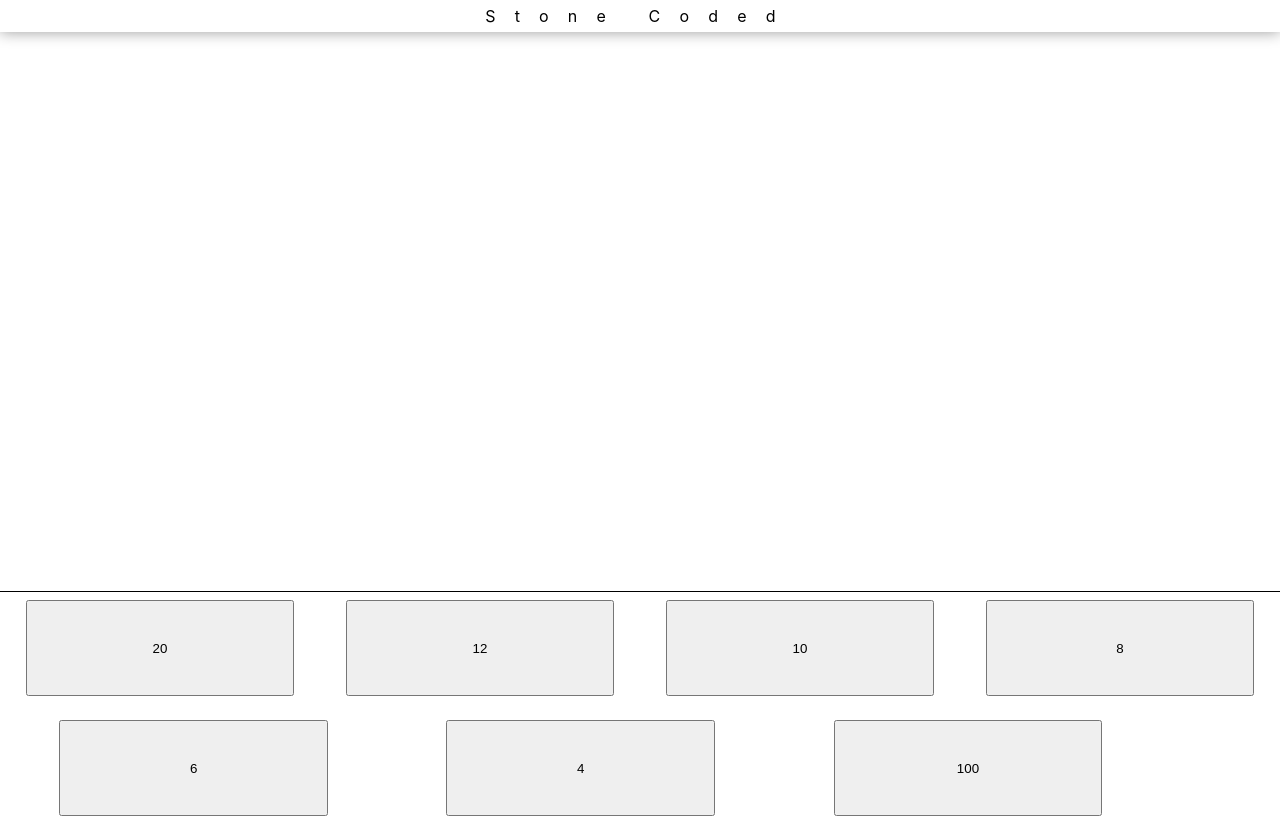
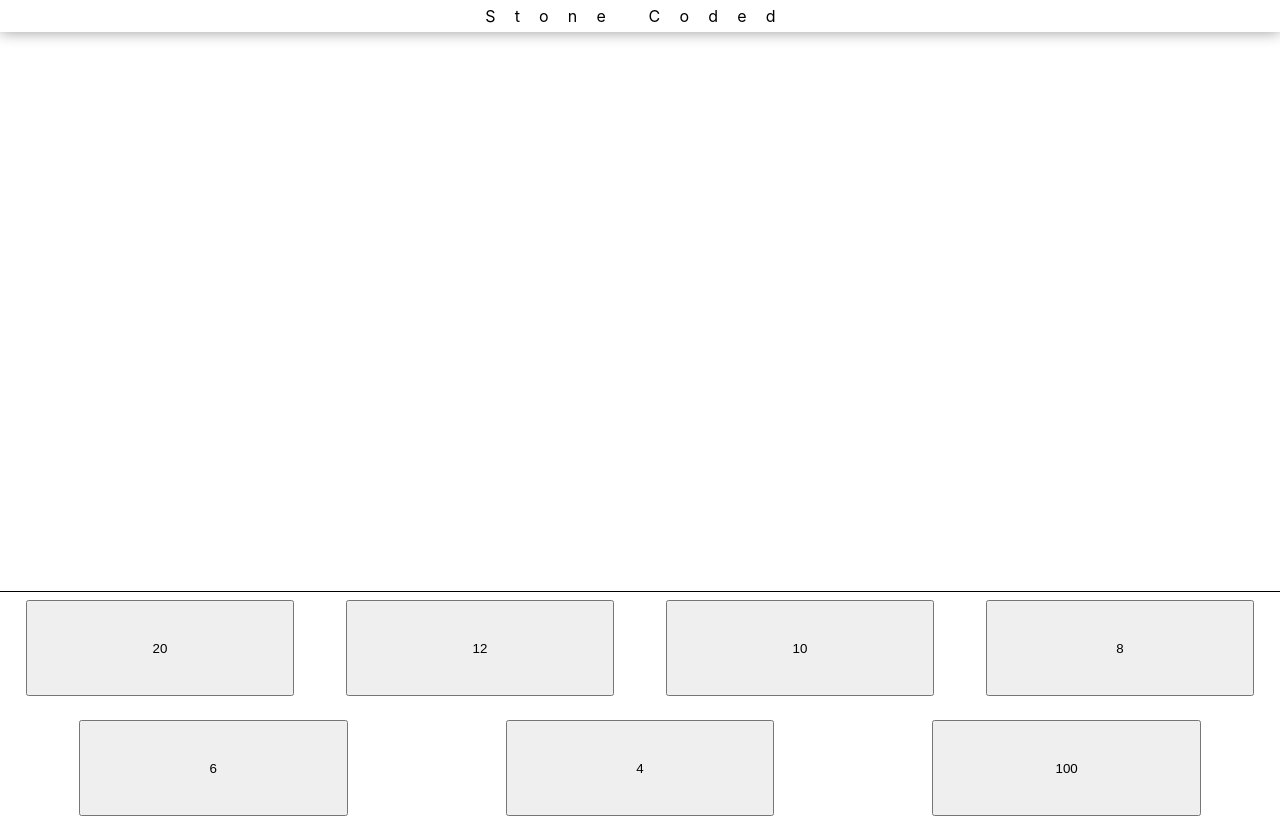
Before and after one commit to stevenrstone/stonecodests, a React app: page /pnp/dice in a window 1280 px wide. Built offline with nearby package versions, Linux system fonts and the light colour scheme; the HTML template or start-up script is replaced by a standard one.

Commit message:
Fixing the die type printout

```diff
--- a/src/components/dice/dice.css
+++ b/src/components/dice/dice.css
@@ -12,11 +12,10 @@
   height: 70%;
   justify-content: flex-end;
   overflow: hidden;
-  padding-top: 2.5rem;
 }
 
 .sc-dice__history {
-  height: 80%;
+  min-height: 80%;
   width: 100%;
 }
 
@@ -31,6 +30,7 @@
   border-top: 1px solid black;
   bottom: 0;
   display: flex;
+  flex-direction: row;
   flex-wrap: wrap;
   height: 30%;
   justify-content: space-around;
@@ -92,6 +92,12 @@
   margin: 1vh 0;
 }
 
+.sc-dice-option {
+  display: block;
+  flex-basis: 100%;
+  padding: 0.5rem;
+}
+
 .scroll-ref {
   background: transparent;
   /* display inline is one way to remove the bullet point */
--- a/src/routes/pnp/dice.tsx
+++ b/src/routes/pnp/dice.tsx
@@ -2,26 +2,36 @@ import React, { useEffect, useReducer } from "react";
 
 import "../../components/dice/dice.css";
 
+interface Option {
+  active: boolean;
+  displayName: string;
+}
+
 interface Options {
-  accumulate: boolean;
-  dropHighest: boolean;
-  dropLowest: boolean;
+  accumulate: Option;
+  dropHighest: Option;
+  dropLowest: Option;
+}
+
+interface Roll {
+  value: number;
+  dieType: number;
 }
 
 interface RollHistory {
   accumulate: boolean;
-  dieType: number;
   dropHighest: boolean;
   dropLowest: boolean;
-  rolls: number[];
+  rolls: Roll[];
 }
 
 interface DiceState {
   buttons: number[];
   currentDieType: number;
-  currentRolls: number[];
+  currentRolls: Roll[];
   history: RollHistory[];
   options: Options;
+  optionsView: boolean;
 }
 
 const defaultState: DiceState = {
@@ -30,31 +40,30 @@ const defaultState: DiceState = {
   currentRolls: [],
   history: [],
   options: {
-    accumulate: false,
-    dropHighest: false,
-    dropLowest: false
-  }
+    accumulate: { active: false, displayName: "Accumulate Rolls" },
+    dropHighest: { active: false, displayName: "Drop Highest Roll" },
+    dropLowest: { active: false, displayName: "Drop Lowest Roll" }
+  },
+  optionsView: false
 };
 
 const reducer = (state: DiceState, action: any) => {
-  console.log(state, action);
   switch (action.type) {
     case "roll":
       const { clickedDieType } = action;
       const { currentDieType, currentRolls, history, options } = state;
 
-      let roll: number;
-      let rolls: number[];
+      let roll: Roll;
+      let rolls: Roll[];
       let newHistory = history;
-      if (clickedDieType === currentDieType || options.accumulate) {
+      if (clickedDieType === currentDieType || options.accumulate.active) {
         rolls = currentRolls;
       } else {
         if (currentRolls.length > 0) {
           newHistory.push({
-            accumulate: options.accumulate,
-            dieType: currentDieType,
-            dropHighest: options.dropHighest,
-            dropLowest: options.dropLowest,
+            accumulate: options.accumulate.active,
+            dropHighest: options.dropHighest.active,
+            dropLowest: options.dropLowest.active,
             rolls: currentRolls
           });
         }
@@ -62,7 +71,10 @@ const reducer = (state: DiceState, action: any) => {
         rolls = [];
       }
 
-      roll = Math.floor(Math.random() * clickedDieType) + 1;
+      roll = {
+        dieType: clickedDieType,
+        value: Math.floor(Math.random() * clickedDieType) + 1
+      };
 
       rolls.push(roll);
 
@@ -71,6 +83,13 @@ const reducer = (state: DiceState, action: any) => {
         currentDieType: clickedDieType,
         currentRolls: rolls,
         history: newHistory
+      };
+      break;
+    case "option-change":
+      const { newOptions } = action;
+      return {
+        ...state,
+        options: newOptions
       };
       break;
     default:
@@ -83,7 +102,7 @@ const Dice = () => {
   const [state, dispatch] = React.useReducer(reducer, defaultState);
   let scrollRef = React.createRef<HTMLLIElement>();
 
-  const effect = useEffect(() => {
+  const keepNewRollsVisible = useEffect(() => {
     const ref = scrollRef.current;
     if (ref !== null) {
       ref.scrollIntoView();
@@ -95,14 +114,14 @@ const Dice = () => {
     rollHistory: RollHistory,
     setIndex: number
   ) => {
-    let lowest: number;
-    let highest: number;
+    let lowest: Roll;
+    let highest: Roll;
     let sum: number;
 
     if (rollHistory.dropHighest || rollHistory.dropLowest) {
       // Making a second copy so the original isn't sorted
       let rollCopy = rollHistory.rolls.map(item => item);
-      rollCopy.sort((a, b) => a - b);
+      rollCopy.sort((a, b) => a.value - b.value);
       lowest = rollCopy[0];
       if (rollHistory.dropLowest) {
         rollCopy.splice(0, 1);
@@ -111,10 +130,9 @@ const Dice = () => {
       if (rollHistory.dropHighest) {
         rollCopy.splice(rollCopy.length - 1, 1);
       }
-      sum = rollCopy.reduce((acc, roll) => acc + roll, 0);
-      console.log(rollCopy, sum);
+      sum = rollCopy.reduce((acc, roll) => acc + roll.value, 0);
     } else {
-      sum = rollHistory.rolls.reduce((acc, roll) => acc + roll, 0);
+      sum = rollHistory.rolls.reduce((acc, roll) => acc + roll.value, 0);
     }
 
     return (
@@ -134,9 +152,9 @@ const Dice = () => {
                   ? " lowest"
                   : ""
               }`}
-              data-value={roll}
+              data-value={roll.value}
             >
-              {roll}
+              {roll.value}
             </li>
           ))}
           {timeframe === "current" ? (
@@ -148,7 +166,12 @@ const Dice = () => {
           <span className={`sc-dice__${timeframe}__number`}>
             {sum > 0
               ? `${rollHistory.rolls.length} d${
-                  rollHistory.accumulate ? "?" : rollHistory.dieType
+                  rollHistory.accumulate ||
+                  rollHistory.rolls.some(
+                    rh => rh.dieType !== rollHistory.rolls[0].dieType
+                  )
+                    ? "?"
+                    : rollHistory.rolls[0].dieType
                 }${rollHistory.rolls.length === 1 ? "" : "s"}`
               : null}
           </span>
@@ -181,6 +204,38 @@ const Dice = () => {
     ));
   };
 
+  const handleOptionChange = (name: string) => {
+    const option = Object.entries<Option>(state.options).find(
+      (o: [string, Option]) => o[1].displayName === name
+    );
+    if (option !== undefined) {
+      const newValue = !option[1].active;
+      dispatch({
+        type: "option-change",
+        newOptions: {
+          ...state.options,
+          [option[0]]: {
+            active: newValue,
+            displayName: option[1].displayName
+          }
+        }
+      });
+    }
+  };
+
+  const renderOptions = () => {
+    return Object.values<Option>(state.options).map((value: Option) => (
+      <label key={value.displayName} className="sc-dice-option">
+        <input
+          type="checkbox"
+          defaultChecked={value.active}
+          onChange={() => handleOptionChange(value.displayName)}
+        />
+        {value.displayName}
+      </label>
+    ));
+  };
+
   return (
     <>
       <div className="sc-dice-container">
@@ -190,10 +245,9 @@ const Dice = () => {
             {renderRolls(
               "current",
               {
-                accumulate: state.options.accumulate,
-                dieType: state.currentDieType,
-                dropHighest: state.options.dropHighest,
-                dropLowest: state.options.dropLowest,
+                accumulate: state.options.accumulate.active,
+                dropHighest: state.options.dropHighest.active,
+                dropLowest: state.options.dropLowest.active,
                 rolls: state.currentRolls
               },
               7
@@ -201,8 +255,7 @@ const Dice = () => {
           </div>
         </div>
         <div className="sc-dice__options">
-          {renderButtons()}
-          <div className="sc-dice-more-options" />
+          {state.optionsView ? renderOptions() : renderButtons()}
         </div>
       </div>
     </>
```
